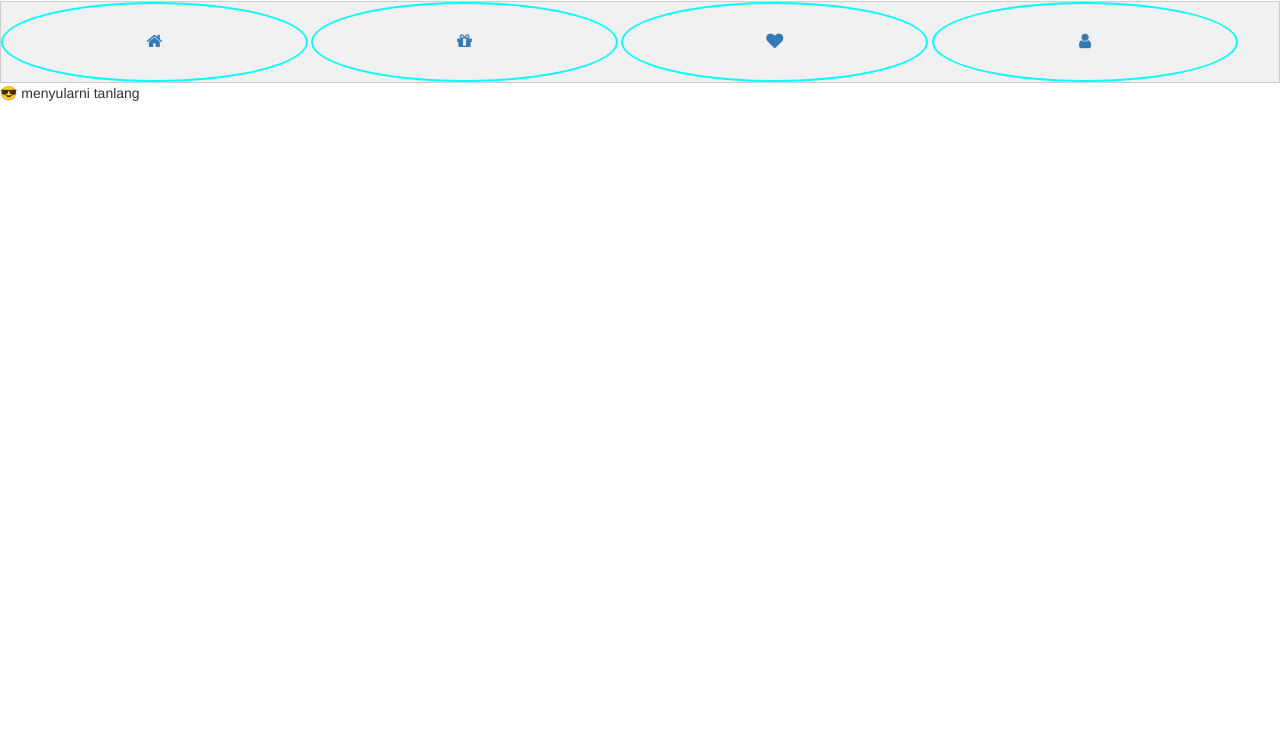
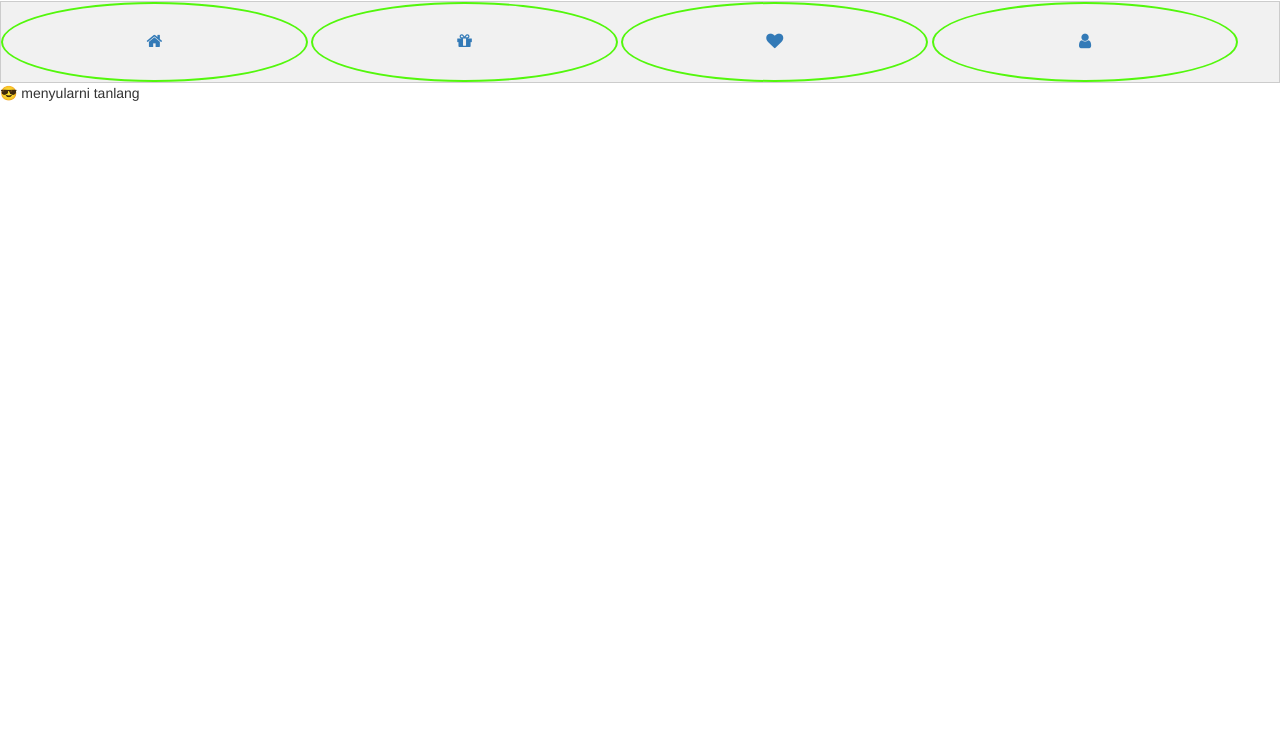
Before and after one commit to 06Dastur/forward, a plain HTML site: page index.html in a window 1280 px wide. Shown: the part 62-800 px from the top of the page. Drawn offline with nearby package versions, Linux system fonts and the light colour scheme.

Commit message:
lajcnchid

```diff
--- a/style.css
+++ b/style.css
@@ -18,7 +18,7 @@
     height: 80px;
     margin-right: 3.5px;
     border-radius: 50%;
-    border: 2px solid aqua;
+    border: 2px solid #53F70C;
   }
 
   /* Change background color of buttons on hover */
```
